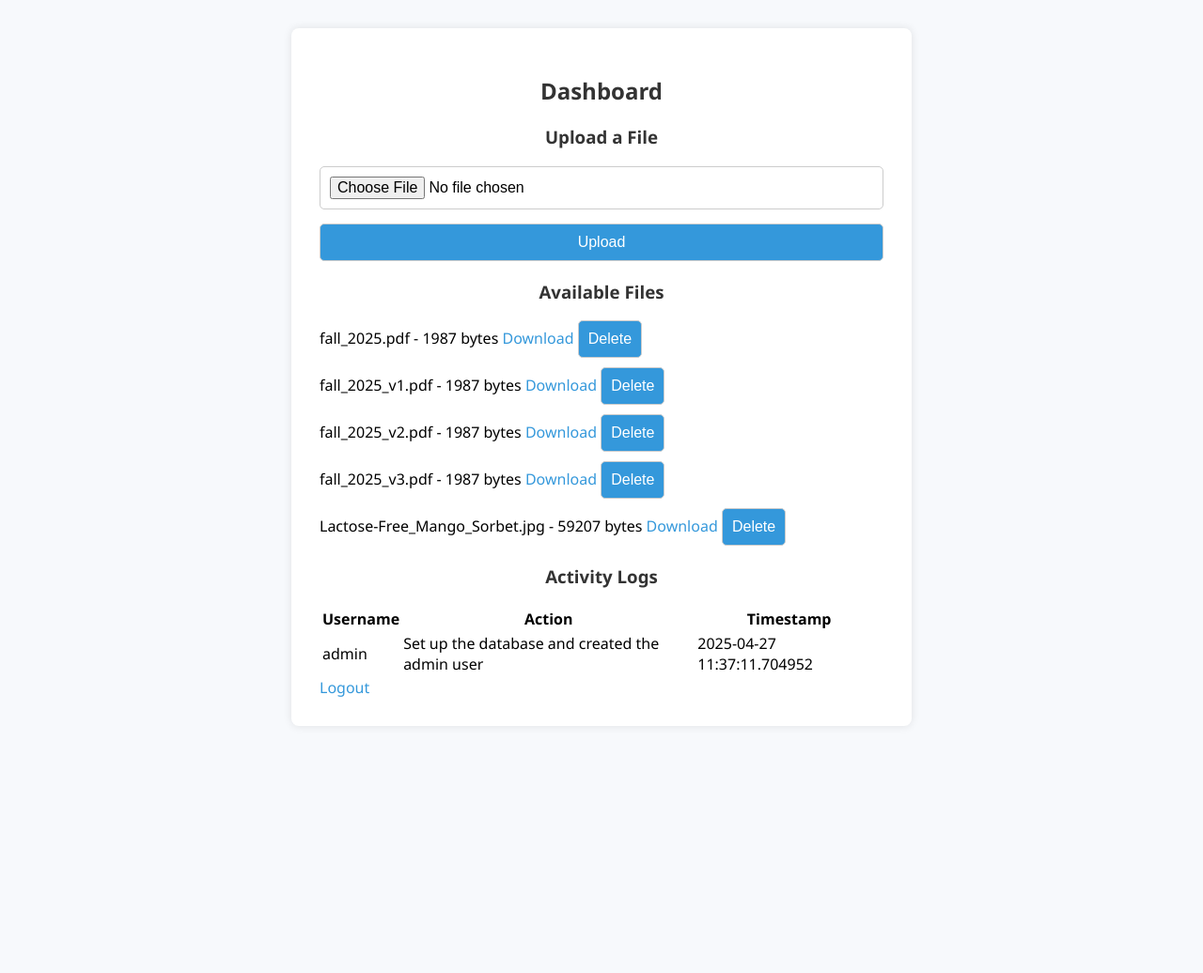
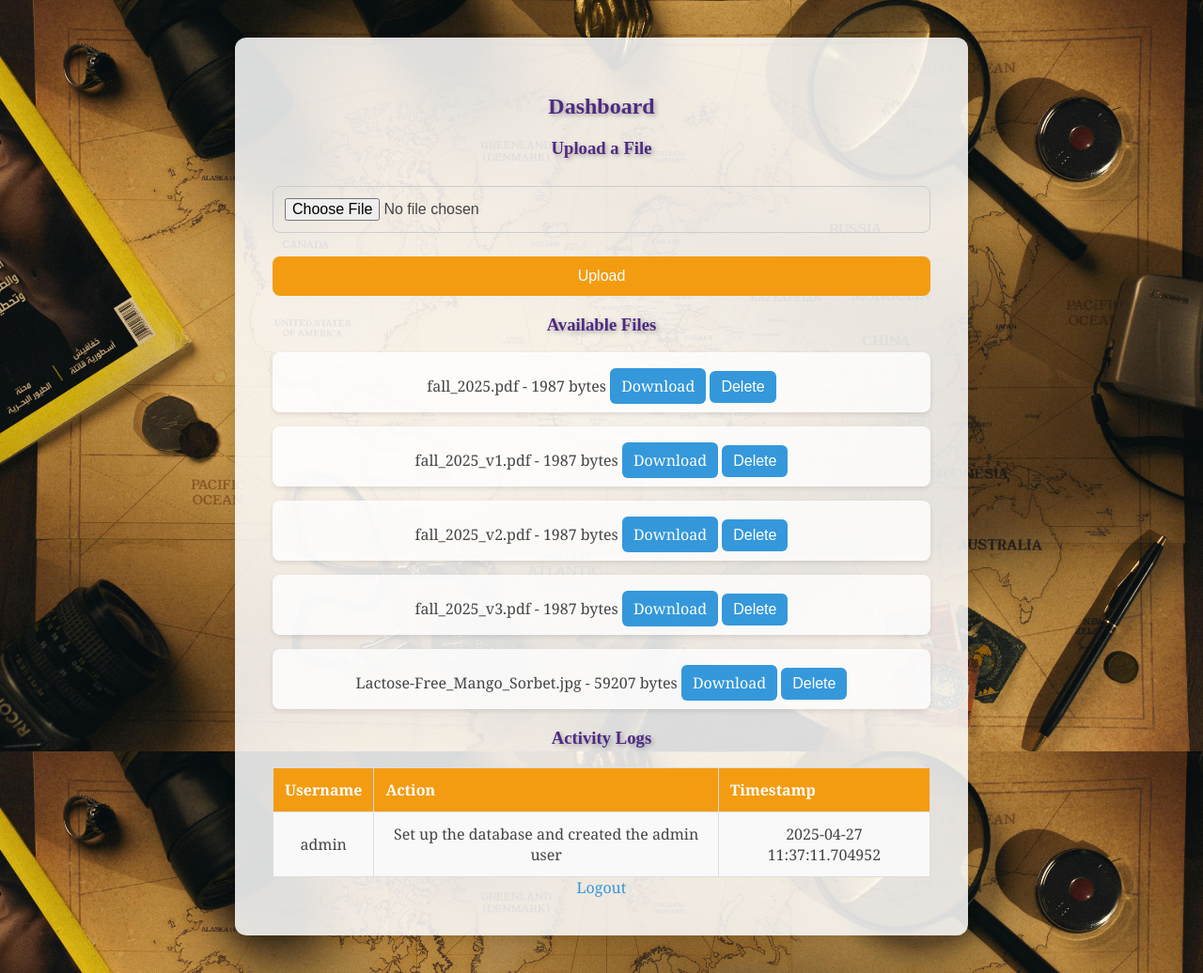
Before and after one commit to mirakamal5/RiMira, a Flask app: page /dashboard in a window 1280 px wide. Shown: the whole page at 94% size. Before the commit the page ends 742 px from the top, so only its background shows below. Run offline with Flask 3, Linux system fonts and the light colour scheme; a user stored in the database is signed in.

Commit message:
A bit of styling

```diff
--- a/static/style.css
+++ b/static/style.css
@@ -1,16 +1,32 @@
-/* static/style.css */
-
 body {
-    font-family: 'Segoe UI', Tahoma, Geneva, Verdana, sans-serif;
-    background-color: #f7f9fc;
+    font-family: 'Georgia', serif;
+    background-color: #f9f9f9;
     margin: 0;
     padding: 0;
+    background-image: url('/static/pic.jpg');
+
+    background-size: cover;
+    background-position: center center;
+    background-attachment: fixed;
+    color: #444;
+}
+
+.container {
+    width: 90%;
+    max-width: 700px;
+    margin: 40px auto;
+    background-color: rgba(255, 255, 255, 0.85);
+    padding: 40px;
+    border-radius: 12px;
+    box-shadow: 0 4px 12px rgba(0, 0, 0, 0.1);
+    text-align: center;
 }
 
 h1, h2, h3 {
-    color: #333;
-    text-align: center;
+    font-family: 'Cinzel', serif;
+    color: #4E2A84;
     margin-top: 20px;
+    text-shadow: 2px 2px 5px rgba(0, 0, 0, 0.3);
 }
 
 a {
@@ -20,16 +36,7 @@
 
 a:hover {
     text-decoration: underline;
-}
-
-.container {
-    width: 90%;
-    max-width: 600px;
-    margin: 30px auto;
-    background-color: white;
-    padding: 30px;
-    border-radius: 8px;
-    box-shadow: 0px 0px 10px rgba(0, 0, 0, 0.1);
+    color: #2980b9;
 }
 
 form {
@@ -42,21 +49,24 @@
 input[type="password"],
 input[type="file"],
 button {
-    padding: 10px;
+    padding: 12px;
     font-size: 16px;
-    border-radius: 5px;
+    border-radius: 8px;
     border: 1px solid #ccc;
+    margin-top: 10px;
 }
 
 button {
-    background-color: #3498db;
+    background-color: #f39c12;
     color: white;
     cursor: pointer;
-    transition: background-color 0.3s;
+    transition: background-color 0.3s ease;
+    border: none;
 }
 
 button:hover {
-    background-color: #2980b9;
+    background-color: #e67e22;
+    box-shadow: 0 4px 8px rgba(0, 0, 0, 0.2);
 }
 
 ul {
@@ -64,12 +74,85 @@
     padding: 0;
 }
 
-li {
-    margin: 10px 0;
-}
-
 .flash {
     color: red;
     text-align: center;
     margin-top: 10px;
 }
+
+#progress-container {
+    width: 100%;
+    background: #f3f3f3;
+    border-radius: 5px;
+    margin-top: 20px;
+}
+
+#progress-bar {
+    height: 20px;
+    width: 0;
+    background: #27ae60;
+    border-radius: 5px;
+}
+
+#progress-text {
+    text-align: center;
+    margin-top: 10px;
+    font-weight: bold;
+}
+
+input[type="text"], input[type="password"], select {
+    width: 100%;
+    padding: 12px;
+    margin-top: 5px;
+    border: 1px solid #ccc;
+    border-radius: 8px;
+}
+
+p a {
+    color: #3498db;
+}
+
+p a:hover {
+    text-decoration: underline;
+}
+
+table {
+    width: 100%;
+    border-collapse: collapse;
+    margin-top: 20px;
+}
+
+th, td {
+    padding: 12px;
+    border: 1px solid #ddd;
+}
+
+th {
+    background-color: #f39c12;
+    color: white;
+    text-align: left;
+}
+
+td {
+    background-color: #f9f9f9;
+}
+
+.file-item {
+    margin: 15px 0;
+    padding: 10px;
+    background-color: rgba(255, 255, 255, 0.8);
+    border-radius: 8px;
+    box-shadow: 0 2px 5px rgba(0, 0, 0, 0.1);
+}
+
+.download-btn, .delete-btn {
+    background-color: #3498db;
+    color: white;
+    padding: 8px 12px;
+    border-radius: 6px;
+    text-decoration: none;
+}
+
+.download-btn:hover, .delete-btn:hover {
+    background-color: #2980b9;
+}
```
Also changed, not shown: templates/index.html (+11 -60 lines), templates/register.html (+12 -9 lines), instance/file_sharing.db, shared_treasures/Lactose-Free_Mango_Sorbet.jpg (added), shared_treasures/Strawberry_Cheesecake_Bites.jpg (added), static/pic.jpg (added).
